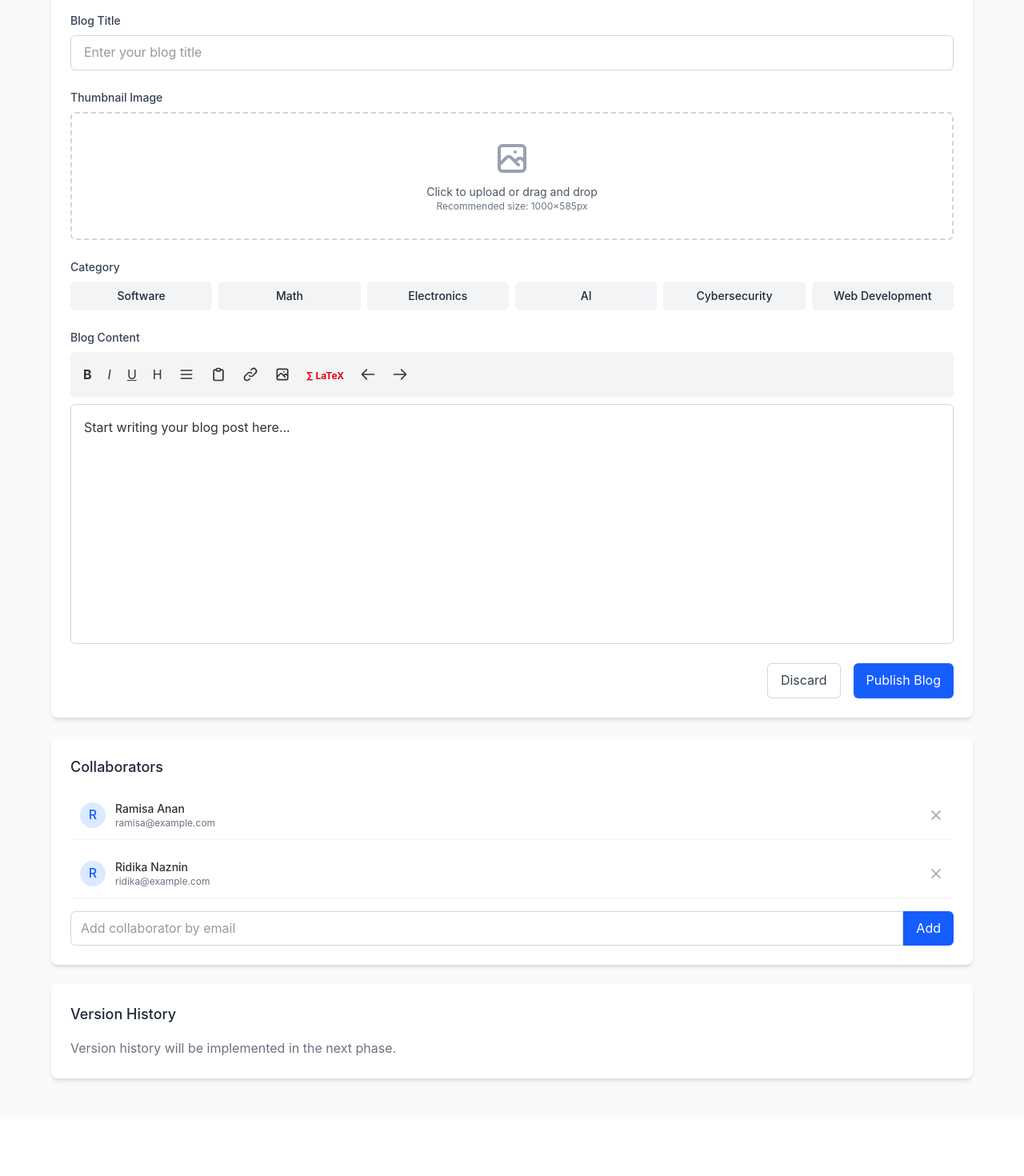
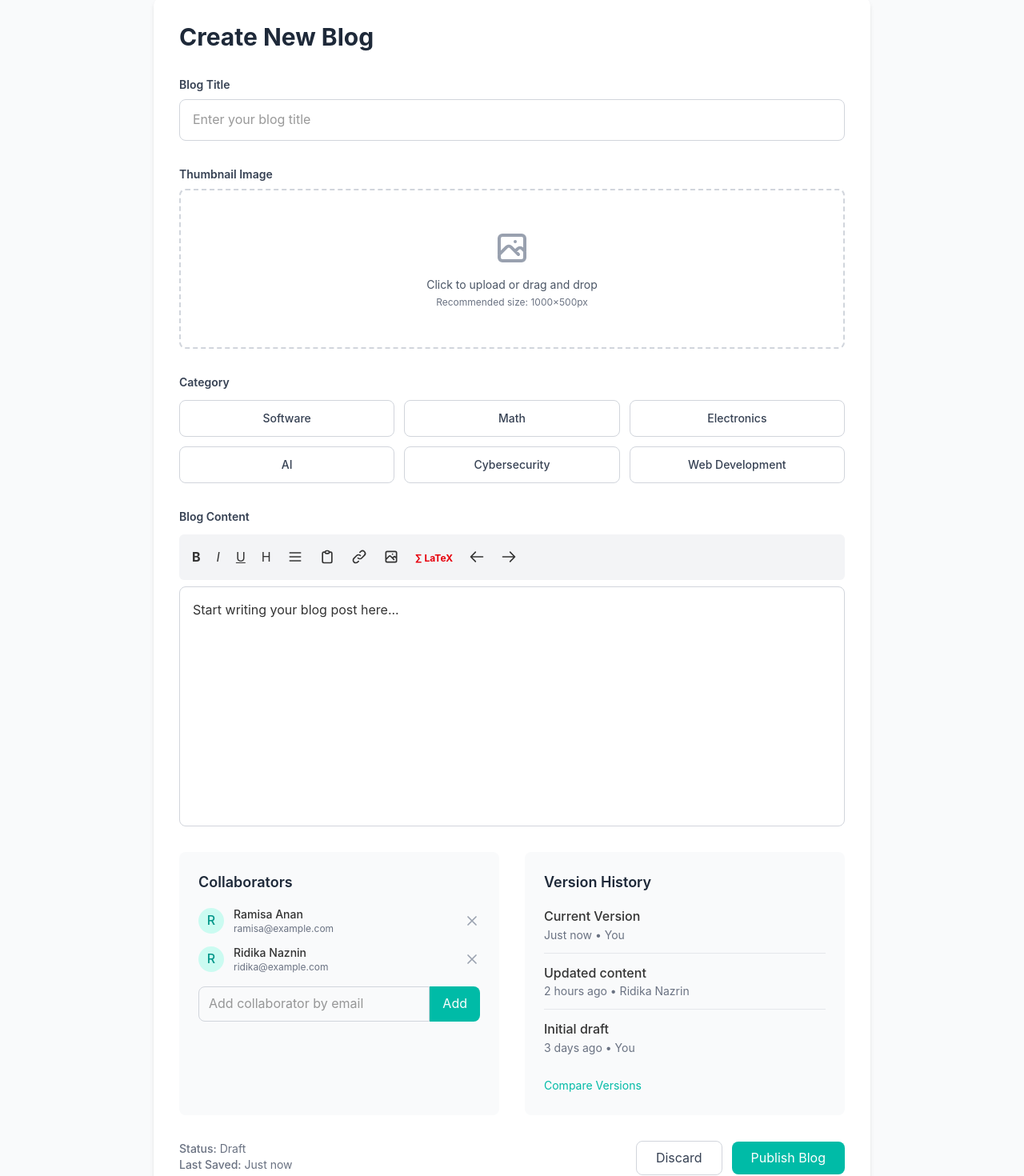
Before and after one commit to AfrinJahanEra/TechSage, a React (Vite) app in the folder Client/: page /create-blog in a window 1280 px wide. Shown: the part 100-1570 px from the top of the page at 80% size. Before the commit the page ends 1496 px from the top, so only its background shows below. Built offline with nearby package versions, Linux system fonts and the light colour scheme.

Commit message:
Structured the page

```diff
--- a/Client/src/components/CreateBlogComponents/CreateBlogPage.jsx
+++ b/Client/src/components/CreateBlogComponents/CreateBlogPage.jsx
@@ -61,71 +61,46 @@ const CreateBlogPage = () => {
   };
 
   return (
-    <div className="min-h-screen bg-gray-50 p-6">
-      <div className="max-w-6xl mx-auto">
+    <div className="min-h-screen bg-gray-50 pt-24 pb-12 px-6"> {/* Added padding-top for navbar */}
+  <div className="max-w-4xl mx-auto bg-white rounded-xl shadow-md overflow-hidden p-8">
     <h1 className="text-3xl font-bold text-gray-800 mb-8">Create New Blog</h1>
 
-        <form onSubmit={handleSubmit} className="bg-white rounded-lg shadow-md p-6 mb-6">
-          {/* Blog Title */}
-          <div className="mb-6">
-            <label htmlFor="title" className="block text-sm font-medium text-gray-700 mb-2">
-              Blog Title
-            </label>
+    {/* Title Section */}
+    <div className="mb-8">
+      <label className="block text-sm font-semibold text-gray-700 mb-2">Blog Title</label>
       <input
         type="text"
-              id="title"
-              value={title}
-              onChange={(e) => setTitle(e.target.value)}
-              className="w-full px-4 py-2 border border-gray-300 rounded-md focus:outline-none focus:ring-2 focus:ring-blue-500"
+        className="w-full px-4 py-3 border border-gray-300 rounded-lg focus:ring-2 focus:ring-teal-500 focus:border-transparent"
         placeholder="Enter your blog title"
-              required
       />
     </div>
 
     {/* Thumbnail Upload */}
-          <div className="mb-6">
-            <label className="block text-sm font-medium text-gray-700 mb-2">
-              Thumbnail Image
-            </label>
-            <div
-              className={`border-2 border-dashed ${thumbnail ? 'border-transparent' : 'border-gray-300'} rounded-md p-8 text-center cursor-pointer hover:bg-gray-50 transition-colors`}
-              onClick={() => document.getElementById('thumbnail-upload').click()}
-            >
-              {thumbnail ? (
-                <img src={thumbnail} alt="Thumbnail preview" className="max-h-60 mx-auto rounded-md" />
-              ) : (
-                <>
-                  <div className="mx-auto h-12 w-12 text-gray-400">
+    <div className="mb-8">
+      <label className="block text-sm font-semibold text-gray-700 mb-2">Thumbnail Image</label>
+      <div className="border-2 border-dashed border-gray-300 rounded-lg p-12 text-center cursor-pointer hover:bg-gray-50 transition-colors">
+        <div className="mx-auto h-12 w-12 text-gray-400 mb-3">
           <svg xmlns="http://www.w3.org/2000/svg" fill="none" viewBox="0 0 24 24" stroke="currentColor">
             <path strokeLinecap="round" strokeLinejoin="round" strokeWidth={2} d="M4 16l4.586-4.586a2 2 0 012.828 0L16 16m-2-2l1.586-1.586a2 2 0 012.828 0L20 14m-6-6h.01M6 20h12a2 2 0 002-2V6a2 2 0 00-2-2H6a2 2 0 00-2 2v12a2 2 0 002 2z" />
           </svg>
         </div>
-                  <p className="mt-2 text-sm text-gray-600">Click to upload or drag and drop</p>
-                  <p className="text-xs text-gray-500">Recommended size: 1000×585px</p>
-                </>
-              )}
-              <input
-                id="thumbnail-upload"
-                type="file"
-                accept="image/*"
-                className="hidden"
-                onChange={handleImageUpload}
-              />
+        <p className="text-sm text-gray-600">Click to upload or drag and drop</p>
+        <p className="text-xs text-gray-500 mt-1">Recommended size: 1000×500px</p>
       </div>
     </div>
 
-          {/* Category Selection */}
-          <div className="mb-6">
-            <label className="block text-sm font-medium text-gray-700 mb-2">
-              Category
-            </label>
-            <div className="grid grid-cols-2 sm:grid-cols-3 md:grid-cols-6 gap-2">
+    {/* Category Selection - Grid Layout */}
+    <div className="mb-8">
+      <label className="block text-sm font-semibold text-gray-700 mb-3">Category</label>
+      <div className="grid grid-cols-3 gap-3">
         {['Software', 'Math', 'Electronics', 'AI', 'Cybersecurity', 'Web Development'].map((cat) => (
           <button
             key={cat}
-                  type="button"
-                  className={`px-3 py-2 rounded-md text-sm font-medium ${category === cat ? 'bg-blue-600 text-white' : 'bg-gray-100 text-gray-800 hover:bg-gray-200'}`}
-                  onClick={() => setCategory(cat)}
+            className={`px-4 py-3 rounded-lg border text-sm font-medium ${
+              category === cat
+                ? 'bg-teal-500 text-white border-teal-500'
+                : 'bg-white text-gray-700 border-gray-300 hover:bg-gray-50'
+            }`}
           >
             {cat}
           </button>
@@ -133,65 +108,94 @@ const CreateBlogPage = () => {
       </div>
     </div>
 
-          {/* Blog Content Editor */}
-          <div className="mb-6">
-            <label className="block text-sm font-medium text-gray-700 mb-2">
-              Blog Content
-            </label>
-
-            <EditorToolbar
-              editorRef={editorRef}
-              onLatexClick={() => setShowLatexModal(true)}
-            />
-
+    {/* Editor Section */}
+    <div className="mb-8">
+      <label className="block text-sm font-semibold text-gray-700 mb-3">Blog Content</label>
+      <EditorToolbar />
       <div
-              ref={editorRef}
+        className="min-h-[300px] border border-gray-300 rounded-lg p-4"
         contentEditable
-              dangerouslySetInnerHTML={{ __html: content }}
-              onInput={(e) => setContent(e.target.innerHTML)}
-              className="min-h-[300px] p-4 border border-gray-300 rounded-md focus:outline-none focus:ring-2 focus:ring-blue-500"
-            />
-          </div>
-
-          {/* Form Actions */}
-          <div className="flex justify-end space-x-4">
-            <button
-              type="button"
-              className="px-4 py-2 border border-gray-300 rounded-md text-gray-700 hover:bg-gray-50 focus:outline-none focus:ring-2 focus:ring-blue-500"
       >
-              Discard
-            </button>
-            <button
-              type="submit"
-              disabled={isSubmitting}
-              className="px-4 py-2 bg-blue-600 text-white rounded-md hover:bg-blue-700 focus:outline-none focus:ring-2 focus:ring-blue-500 disabled:opacity-50 disabled:cursor-not-allowed"
-            >
-              {isSubmitting ? 'Publishing...' : 'Publish Blog'}
-            </button>
-          </div>
-        </form>
-
-        {/* Collaborators Section */}
-        <CollaboratorList
-          collaborators={collaborators}
-          setCollaborators={setCollaborators}
-          newCollaborator={newCollaborator}
-          setNewCollaborator={setNewCollaborator}
-        />
-
-        {/* Version History */}
-        <div className="bg-white rounded-lg shadow-md p-6 mb-6">
-          <h3 className="text-lg font-medium text-gray-800 mb-4">Version History</h3>
-          <p className="text-gray-500">Version history will be implemented in the next phase.</p>
+        Start writing your blog post here...
       </div>
     </div>
 
-      {/* LaTeX Modal */}
-      <LatexModal
-        isOpen={showLatexModal}
-        onClose={() => setShowLatexModal(false)}
-        editorRef={editorRef}
+    {/* Two-Column Layout for Bottom Sections */}
+    <div className="grid grid-cols-1 md:grid-cols-2 gap-8">
+      {/* Left Column - Collaborators */}
+      <div className="bg-gray-50 p-6 rounded-lg">
+        <h3 className="text-lg font-semibold text-gray-800 mb-4">Collaborators</h3>
+        <div className="space-y-3">
+          {collaborators.map((person) => (
+            <div key={person.email} className="flex justify-between items-center">
+              <div className="flex items-center">
+                <div className="h-8 w-8 rounded-full bg-teal-100 flex items-center justify-center text-teal-600 font-medium mr-3">
+                  {person.name.charAt(0)}
+                </div>
+                <div>
+                  <p className="text-sm font-medium">{person.name}</p>
+                  <p className="text-xs text-gray-500">{person.email}</p>
+                </div>
+              </div>
+              <button className="text-gray-400 hover:text-red-500">
+                <svg className="w-5 h-5" fill="none" stroke="currentColor" viewBox="0 0 24 24">
+                  <path strokeLinecap="round" strokeLinejoin="round" strokeWidth={2} d="M6 18L18 6M6 6l12 12" />
+                </svg>
+              </button>
+            </div>
+          ))}
+        </div>
+        <div className="mt-4 flex">
+          <input
+            type="email"
+            className="flex-1 px-3 py-2 border border-gray-300 rounded-l-lg focus:ring-teal-500 focus:border-teal-500"
+            placeholder="Add collaborator by email"
           />
+          <button className="px-4 py-2 bg-teal-500 text-white rounded-r-lg hover:bg-teal-600">
+            Add
+          </button>
+        </div>
+      </div>
+
+      {/* Right Column - Version History */}
+      <div className="bg-gray-50 p-6 rounded-lg">
+        <h3 className="text-lg font-semibold text-gray-800 mb-4">Version History</h3>
+        <div className="space-y-3">
+          <div className="border-b border-gray-200 pb-3">
+            <p className="font-medium">Current Version</p>
+            <p className="text-sm text-gray-500">Just now • You</p>
+          </div>
+          <div className="border-b border-gray-200 pb-3">
+            <p className="font-medium">Updated content</p>
+            <p className="text-sm text-gray-500">2 hours ago • Ridika Nazrin</p>
+          </div>
+          <div>
+            <p className="font-medium">Initial draft</p>
+            <p className="text-sm text-gray-500">3 days ago • You</p>
+          </div>
+        </div>
+        <div className="mt-6">
+          <button className="text-sm text-teal-500 hover:underline">Compare Versions</button>
+        </div>
+      </div>
+    </div>
+
+    {/* Action Buttons */}
+    <div className="mt-8 flex justify-between">
+      <div className="text-sm text-gray-500">
+        <p><span className="font-medium">Status:</span> Draft</p>
+        <p><span className="font-medium">Last Saved:</span> Just now</p>
+      </div>
+      <div className="space-x-3">
+        <button className="px-6 py-2 border border-gray-300 rounded-lg text-gray-700 hover:bg-gray-50">
+          Discard
+        </button>
+        <button className="px-6 py-2 bg-teal-500 text-white rounded-lg hover:bg-teal-600">
+          Publish Blog
+        </button>
+      </div>
+    </div>
+  </div>
 </div>
   );
 };
```
Lines whose indentation alone changed are shown as unchanged.
